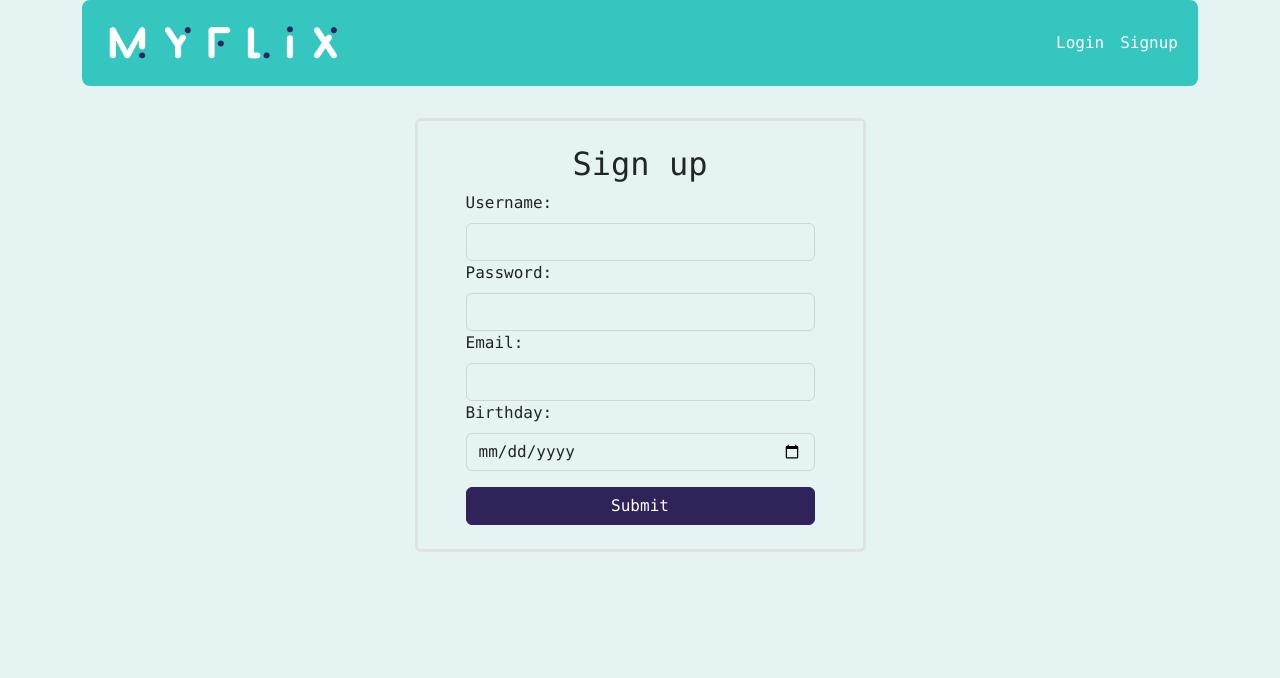
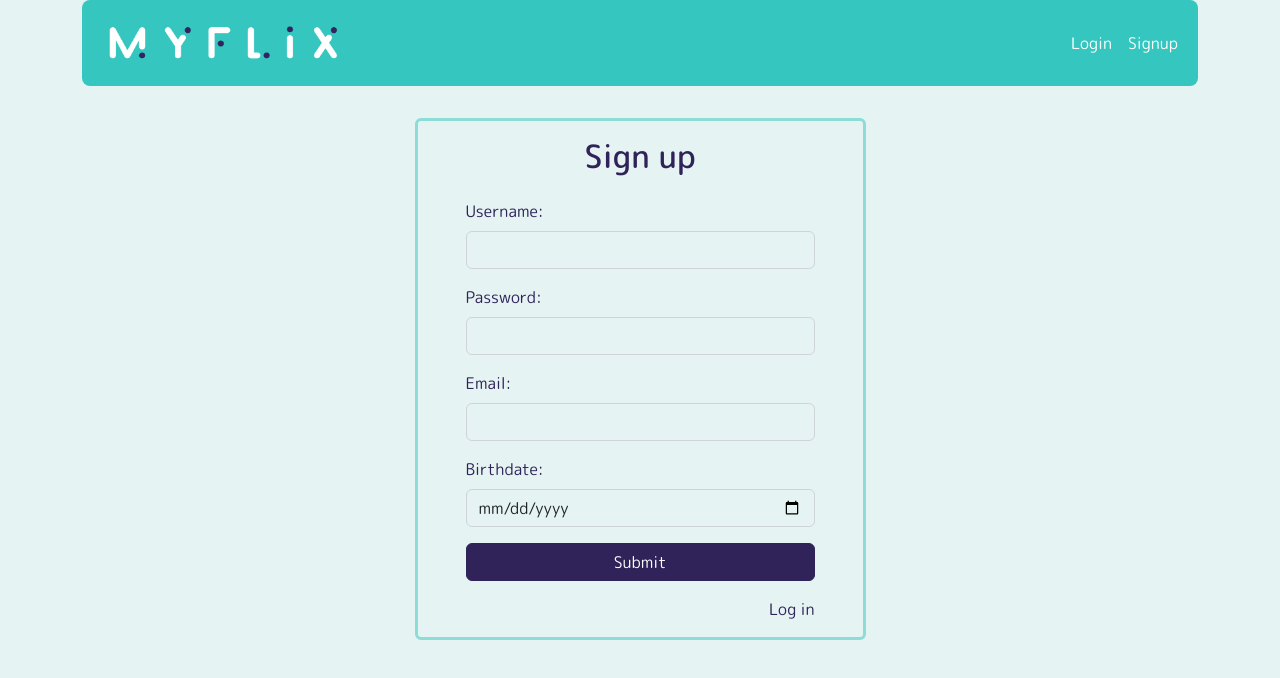
Before and after one commit to rochagbriel/movie_client, a React (Vite) app: page /signup in a window 1280 px wide. Shown: the top 678 px of the page. Built offline with nearby package versions, Linux system fonts and the light colour scheme.

Commit message:
Style Adjustments

```diff
--- a/src/components/login-view/login-view.jsx
+++ b/src/components/login-view/login-view.jsx
@@ -1,8 +1,8 @@
 import React, { useState } from 'react';
-import Button from 'react-bootstrap/Button';
-import Form from 'react-bootstrap/Form';
+import { Form, Button, Link } from 'react-bootstrap';
 import { setUser, setToken } from '../../redux/reducers/user';
 import { useDispatch } from 'react-redux';
+import { Navigate } from 'react-router';
 
 export const LoginView = () => { // {onLoggedIn}
   const dispatch = useDispatch();
@@ -44,10 +44,10 @@ export const LoginView = () => { // {onLoggedIn}
 
   return (
     <Form
-      className='border border-3 border-secondary border-opacity-50 rounded px-5 py-4 text-primary'
+      className='border border-3 border-secondary border-opacity-50 rounded px-5 py-3 text-primary'
       onSubmit={handleSubmit}
     >
-      <h1 className='text-center fs-3'>Welcome to myFlix</h1>
+      <h1 className='text-center fs-3 m-4'>Welcome to myFlix</h1>
       <Form.Group controlId='formUsername'>
         <Form.Label>Username:</Form.Label>
         <Form.Control
@@ -61,7 +61,7 @@ export const LoginView = () => { // {onLoggedIn}
       </Form.Group>
 
       <Form.Group controlId='formPassword'>
-        <Form.Label className='mt-2'>Password:</Form.Label>
+        <Form.Label className='mt-3'>Password:</Form.Label>
         <Form.Control
           type='password'
           autoComplete='password'
@@ -73,6 +73,9 @@ export const LoginView = () => { // {onLoggedIn}
       <Button className='mt-3 w-100' variant='primary' type='submit'>
         Submit
       </Button>
+      <div className='text-end mt-3'>
+        <a className='text-decoration-none fs-6'  href='/signup'>Create a new Account</a>
+      </div>
     </Form>
   );
 };
--- a/src/components/movies-list/movies-list.jsx
+++ b/src/components/movies-list/movies-list.jsx
@@ -12,7 +12,7 @@ export const MoviesList = () => {
 
     return (
         <>
-            <Row className="p-4">
+            <Row className="px-4 pb-3">
                 <MoviesFilter />
             </Row>
             <Row>
--- a/src/components/signup-view/signup-view.jsx
+++ b/src/components/signup-view/signup-view.jsx
@@ -36,10 +36,10 @@ export const SignupView = () => {
   };
 
   return (
-    <Form className='border border-3 rounded px-5 py-4' onSubmit={handleSubmit}>
+    <Form className='border border-3 border-secondary border-opacity-50 rounded px-5 py-3 text-primary' onSubmit={handleSubmit}>
       <h2 className='text-center'>Sign up</h2>
       <Form.Group controlId='formUsername'>
-        <Form.Label>Username:</Form.Label>
+        <Form.Label className='mt-3'>Username:</Form.Label>
         <Form.Control
           type='text'
           autoComplete='username'
@@ -51,7 +51,7 @@ export const SignupView = () => {
       </Form.Group>
 
       <Form.Group controlId='formPassword'>
-        <Form.Label>Password:</Form.Label>
+        <Form.Label className='mt-3'>Password:</Form.Label>
         <Form.Control
           type='password'
           autoComplete='new-password'
@@ -63,7 +63,7 @@ export const SignupView = () => {
       </Form.Group>
 
       <Form.Group controlId='formEmail'>
-        <Form.Label>Email:</Form.Label>
+        <Form.Label className='mt-3'>Email:</Form.Label>
         <Form.Control
           type='email'
           value={email}
@@ -73,7 +73,7 @@ export const SignupView = () => {
       </Form.Group>
 
       <Form.Group controlId='formBirthday'>
-        <Form.Label>Birthday:</Form.Label>
+        <Form.Label className='mt-3'>Birthdate:</Form.Label>
         <Form.Control
           type='date'
           value={birthday}
@@ -85,6 +85,9 @@ export const SignupView = () => {
       <Button className='mt-3 w-100' variant='primary' type='submit'>
         Submit
       </Button>
+      <div className='text-end mt-3'>
+        <a className='text-decoration-none' href='/login'>Log in</a>
+      </div>
     </Form>
   );
 };
--- a/src/index.html
+++ b/src/index.html
@@ -1,7 +1,10 @@
 <!DOCTYPE html>
 <html>
   <head>
-    <title>MyFlix</title>
+    <title>myFlix</title>
+    <link rel="preconnect" href="https://fonts.googleapis.com">
+    <link rel="preconnect" href="https://fonts.gstatic.com" crossorigin>
+    <link href="https://fonts.googleapis.com/css2?family=M+PLUS+Rounded+1c:wght@400;500;700&display=swap" rel="stylesheet">
     <link
       rel="icon"
       type="image/png"
--- a/src/index.scss
+++ b/src/index.scss
@@ -3,6 +3,7 @@ $secondary: #34c6bf;
 $light: #d4eeeb;
 $dark: #277a8c;
 $body-bg: #e5f4f2;
+$font-family-monospace: 'M PLUS Rounded 1c', sans-serif;
 
 @import '~bootstrap/scss/bootstrap.scss';
 
```
